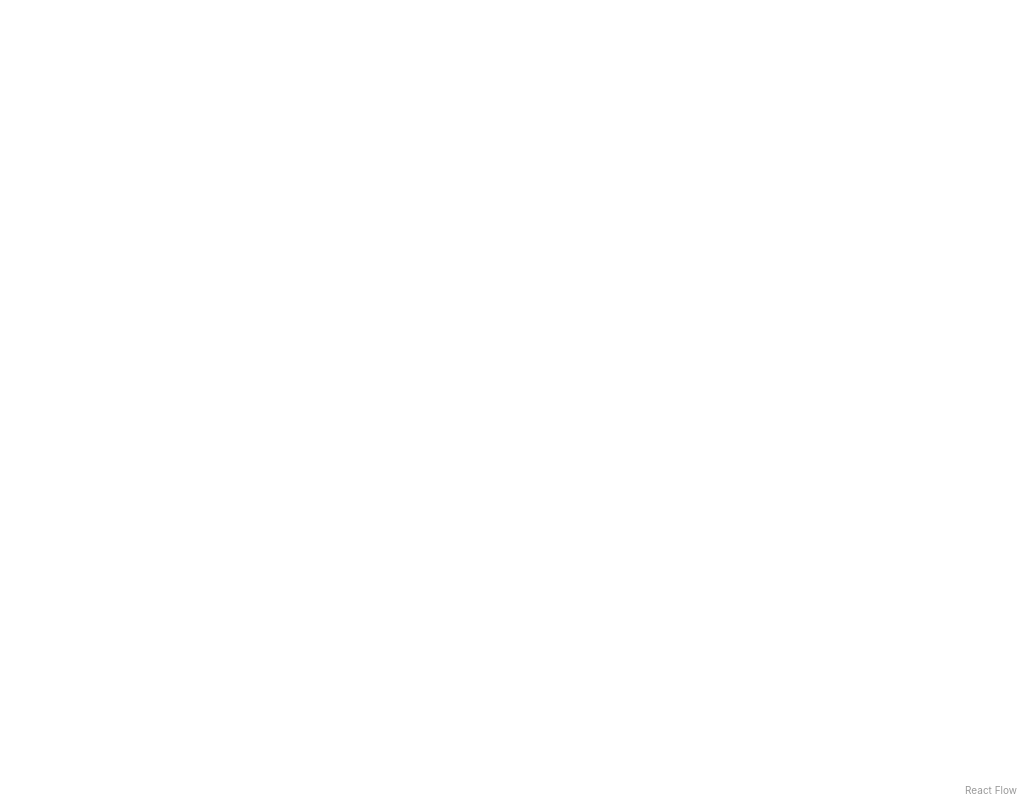
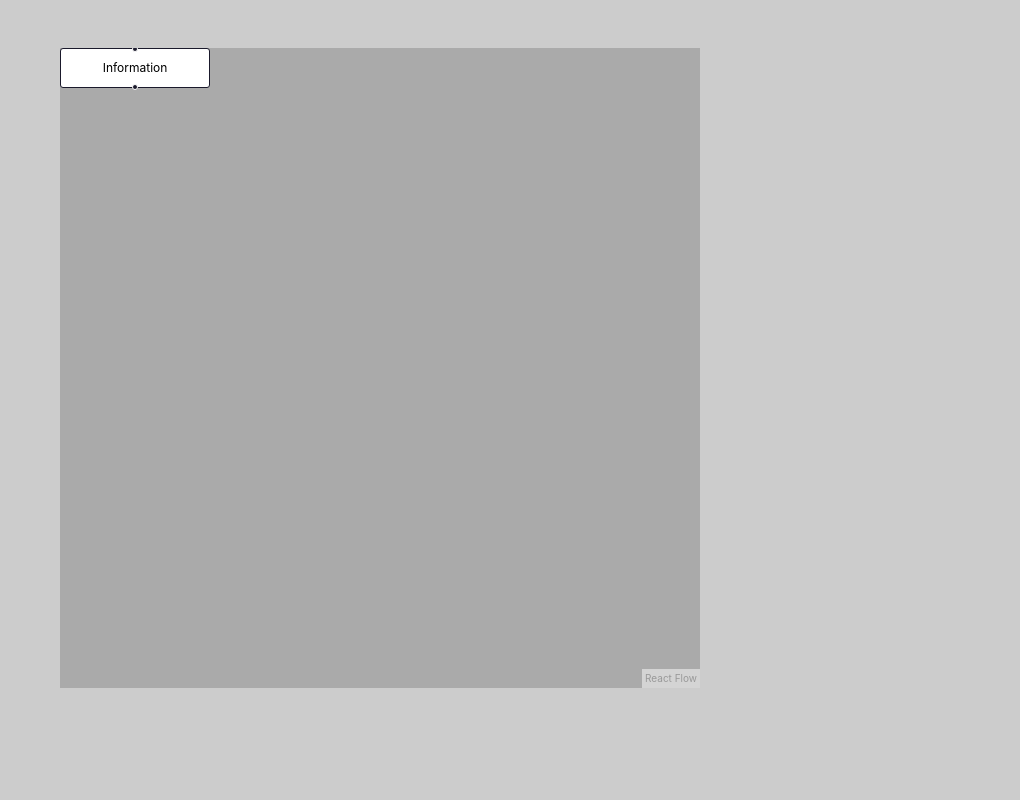
Before and after one commit to edwardtanguay/showcase-react-flow, a React (Vite) app: page / in a window 1280 px wide. Shown: the whole page, without its empty margins (260-1280 px from the left). Built offline with nearby package versions, Linux system fonts and the light colour scheme.

Commit message:
grey boxes

```diff
--- a/src/App.tsx
+++ b/src/App.tsx
@@ -3,7 +3,13 @@ import '@xyflow/react/dist/style.css';
 
 export default function App() {
 
-  const nodes: Node[] = [];
+  const nodes: Node[] = [{
+    id: '1',
+    data: {
+      label: 'Information'
+    },
+    position: { x: 0, y: 0 }
+  }];
 
   return (
     <ReactFlow nodes={nodes} />
--- a/src/index.css
+++ b/src/index.css
@@ -4,9 +4,15 @@
   font-weight: 400;
 }
 
-html,
-body,
+body {
+  background-color: #ccc;
+  display: flex;
+  justify-content: center;
+}
+
 #root {
-  height: 100%;
-  margin: 0;
+  margin: 3rem;
+  height: 40rem;
+  width: 40rem;
+  background-color: #aaa;
 }
--- a/src/main.tsx
+++ b/src/main.tsx
@@ -1,7 +1,7 @@
 import ReactDOM from 'react-dom/client';
 
 import App from './App';
-
+import './reset.css';
 import './index.css';
 
 ReactDOM.createRoot(document.getElementById('root')!).render(
--- /dev/null
+++ b/src/reset.css
@@ -0,0 +1,35 @@
+html {
+	box-sizing: border-box;
+	font-size: 16px;
+}
+
+*,
+*:before,
+*:after {
+	box-sizing: inherit;
+}
+
+body,
+h1,
+h2,
+h3,
+h4,
+h5,
+h6,
+p,
+ol,
+ul {
+	margin: 0;
+	padding: 0;
+	font-weight: normal;
+}
+
+ol,
+ul {
+	list-style: none;
+}
+
+img {
+	max-width: 100%;
+	height: auto;
+}
```
